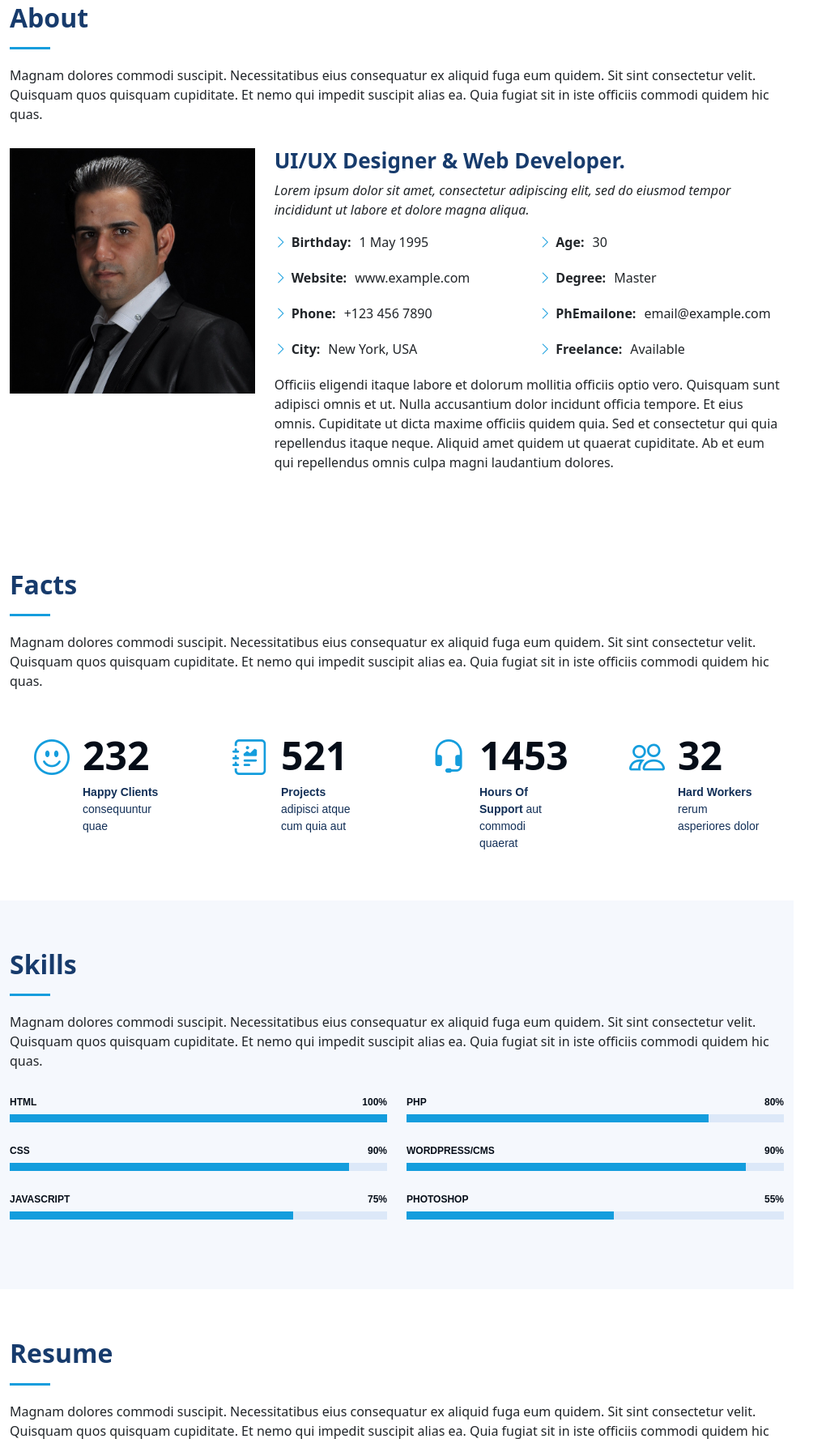
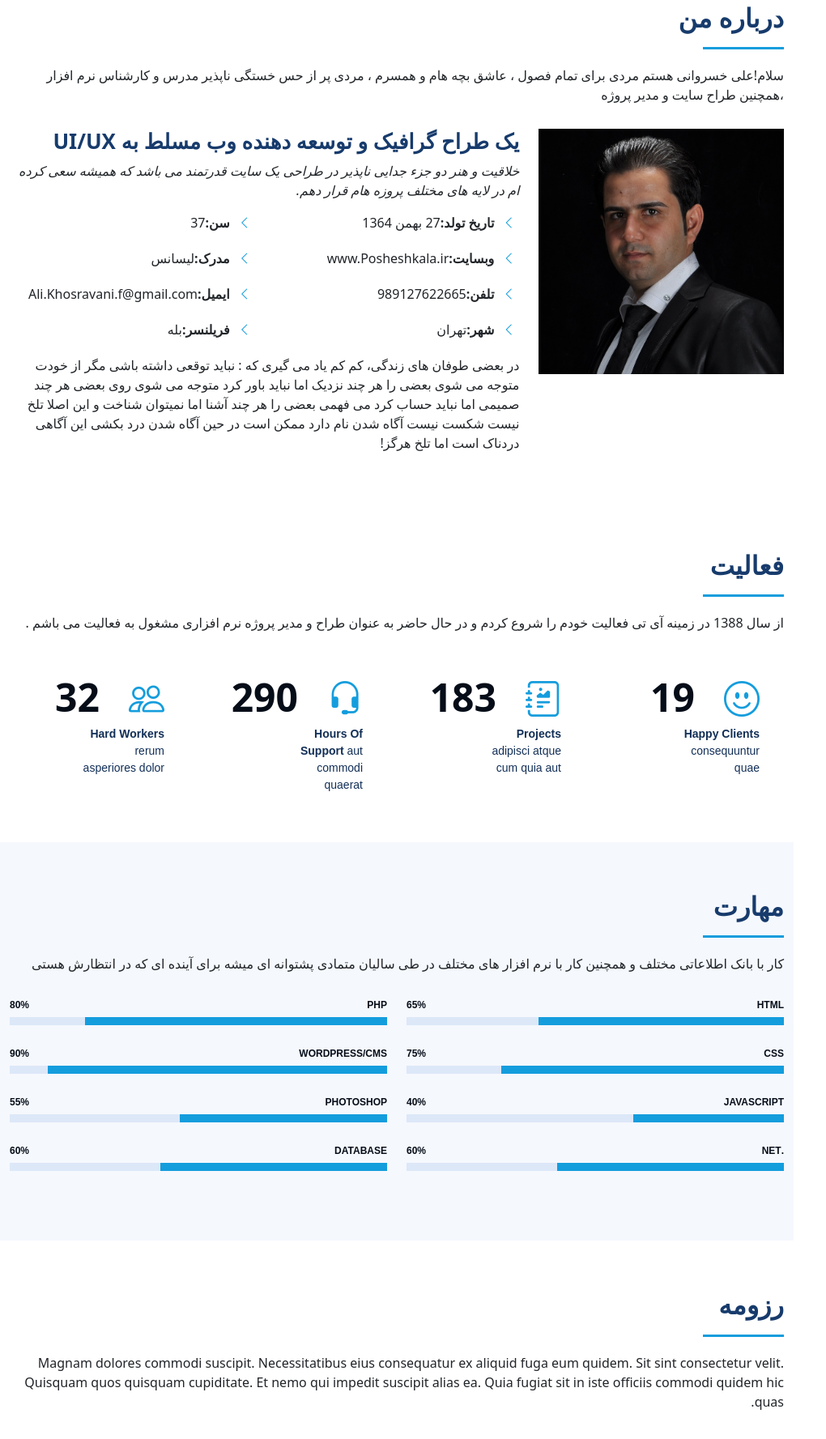
Before and after one commit to Posheshkala/Resume, a plain HTML site: page Index.html in a window 1280 px wide. Shown: the part 857-2634 px from the top of the page at 81% size, without its empty margins (0-1020 px from the left). Drawn offline with Linux system fonts and the light colour scheme; files whose address does not match are found by name.

Commit message:
test new 12-07-1401

```diff
--- a/Index.html
+++ b/Index.html
@@ -25,7 +25,7 @@
 
 <div class="profile">
 <img src="assets/img/profile-img.jpg" alt="" class="img-fluid rounded-circle">
- <h1 class="text-light"><a href="index.html">مهندس علی خسروانی</a></h1>
+ <h1 class="text-light"><a href="index.html">علی خسروانی</a></h1>
 
        <div class="social-links mt-3 text-center">
           <a href="#" class="twitter"><i class="bx bxl-twitter"></i></a>
@@ -55,7 +55,7 @@
   <section id="hero" class="d-flex flex-column justify-content-center align-items-center">
     <div class="hero-container" data-aos="fade-in">
       <h1>علی خسروانی</h1>
-      <p>من  یک  <span class="typed" data-typed-items=" طراح و گرافیست , توسعه دهنده , فریلنسر, برنامه نویس وب"></span> هستم</p>
+      <p>من  یک  <span class="typed" data-typed-items=" طراح و گرافیست , توسعه دهنده نرم افزار, فریلنسر, برنامه نویس وب"></span> هستم</p>
     </div>
   </section><!-- End Hero -->
 
@@ -65,41 +65,50 @@
       <div class="container">
 
         <div class="section-title">
-          <h2>About</h2>
-          <p>Magnam dolores commodi suscipit. Necessitatibus eius consequatur ex aliquid fuga eum quidem. Sit sint consectetur velit. Quisquam quos quisquam cupiditate. Et nemo qui impedit suscipit alias ea. Quia fugiat sit in iste officiis commodi quidem hic quas.</p>
+          <h2>درباره من</h2>
+          <p>
+	 سلام!علی خسروانی هستم  مردی برای تمام فصول ، عاشق بچه هام و همسرم  ، مردی پر از حس خستگی ناپذیر مدرس و کارشناس نرم افزار ،همچنین طراح سایت و مدیر پروژه
+         </p>
         </div>
 
         <div class="row">
-          <div class="col-lg-4" data-aos="fade-right">
+          <div class="col-lg-4" data-aos="fade-left">
             <img src="assets/img/profile-img.jpg" class="img-fluid" alt="">
           </div>
-          <div class="col-lg-8 pt-4 pt-lg-0 content" data-aos="fade-left">
-            <h3>UI/UX Designer &amp; Web Developer.</h3>
+          <div class="col-lg-8 pt-4 pt-lg-0 content" data-aos="fade-right">
+            <h3>یک طراح گرافیک و توسعه دهنده وب مسلط به UI/UX</h3>
             <p class="fst-italic">
-              Lorem ipsum dolor sit amet, consectetur adipiscing elit, sed do eiusmod tempor incididunt ut labore et dolore
-              magna aliqua.
+              خلاقیت و هنر دو جزء جدایی ناپذیر در طراحی یک سایت قدرتمند می باشد که همیشه سعی کرده ام در لایه های مختلف پروزه هام قرار دهم.
             </p>
             <div class="row">
               <div class="col-lg-6">
                 <ul>
-                  <li><i class="bi bi-chevron-right"></i> <strong>Birthday:</strong> <span>1 May 1995</span></li>
-                  <li><i class="bi bi-chevron-right"></i> <strong>Website:</strong> <span>www.example.com</span></li>
-                  <li><i class="bi bi-chevron-right"></i> <strong>Phone:</strong> <span>+123 456 7890</span></li>
-                  <li><i class="bi bi-chevron-right"></i> <strong>City:</strong> <span>New York, USA</span></li>
+                  <li><i class="bi bi-chevron-left"></i> <strong>تاریخ تولد: </strong> <span> 27 بهمن 1364</span></li>
+                  <li><i class="bi bi-chevron-left"></i> <strong>وبسایت: </strong> <span>www.Posheshkala.ir</span></li>
+                  <li><i class="bi bi-chevron-left"></i> <strong>تلفن: </strong> <span>989127622665</span></li>
+                  <li><i class="bi bi-chevron-left"></i> <strong>شهر: </strong> <span>تهران</span></li>
                 </ul>
               </div>
               <div class="col-lg-6">
                 <ul>
-                  <li><i class="bi bi-chevron-right"></i> <strong>Age:</strong> <span>30</span></li>
-                  <li><i class="bi bi-chevron-right"></i> <strong>Degree:</strong> <span>Master</span></li>
-                  <li><i class="bi bi-chevron-right"></i> <strong>PhEmailone:</strong> <span>email@example.com</span></li>
-                  <li><i class="bi bi-chevron-right"></i> <strong>Freelance:</strong> <span>Available</span></li>
+                  <li><i class="bi bi-chevron-left"></i> <strong>سن:</strong> <span>37</span></li>
+                  <li><i class="bi bi-chevron-left"></i> <strong>مدرک:</strong> <span>لیسانس</span></li>
+                  <li><i class="bi bi-chevron-left"></i> <strong>ایمیل:</strong> <span>Ali.Khosravani.f@gmail.com</span></li>
+                  <li><i class="bi bi-chevron-left"></i> <strong>فریلنسر:</strong> <span>بله</span></li>
                 </ul>
               </div>
             </div>
-            <p>
-              Officiis eligendi itaque labore et dolorum mollitia officiis optio vero. Quisquam sunt adipisci omnis et ut. Nulla accusantium dolor incidunt officia tempore. Et eius omnis.
-              Cupiditate ut dicta maxime officiis quidem quia. Sed et consectetur qui quia repellendus itaque neque. Aliquid amet quidem ut quaerat cupiditate. Ab et eum qui repellendus omnis culpa magni laudantium dolores.
+            <p>در بعضی طوفان های زندگی، کم کم یاد می گیری که :
+نباید توقعی داشته باشی مگر از خودت
+متوجه می شوی بعضی را هر چند نزدیک اما نباید باور کرد
+متوجه می شوی روی بعضی هر چند صمیمی اما نباید حساب کرد
+می فهمی بعضی را هر چند آشنا اما نمیتوان شناخت
+و این اصلا تلخ نیست
+شکست نیست
+آگاه شدن نام دارد
+ممکن است در حین آگاه شدن درد بکشی
+این آگاهی دردناک است
+اما تلخ هرگز!
             </p>
           </div>
         </div>
@@ -111,8 +120,8 @@
       <div class="container">
 
         <div class="section-title">
-          <h2>Facts</h2>
-          <p>Magnam dolores commodi suscipit. Necessitatibus eius consequatur ex aliquid fuga eum quidem. Sit sint consectetur velit. Quisquam quos quisquam cupiditate. Et nemo qui impedit suscipit alias ea. Quia fugiat sit in iste officiis commodi quidem hic quas.</p>
+          <h2>فعالیت</h2>
+          <p>از سال 1388 در زمینه آی تی فعالیت خودم را شروع کردم و در حال حاضر به عنوان طراح  و مدیر پروژه نرم افزاری مشغول به فعالیت می باشم .</p>
         </div>
 
         <div class="row no-gutters">
@@ -120,7 +129,7 @@
           <div class="col-lg-3 col-md-6 d-md-flex align-items-md-stretch" data-aos="fade-up">
             <div class="count-box">
               <i class="bi bi-emoji-smile"></i>
-              <span data-purecounter-start="0" data-purecounter-end="232" data-purecounter-duration="1" class="purecounter"></span>
+              <span data-purecounter-start="0" data-purecounter-end="19" data-purecounter-duration="1" class="purecounter"></span>
               <p><strong>Happy Clients</strong> consequuntur quae</p>
             </div>
           </div>
@@ -128,7 +137,7 @@
           <div class="col-lg-3 col-md-6 d-md-flex align-items-md-stretch" data-aos="fade-up" data-aos-delay="100">
             <div class="count-box">
               <i class="bi bi-journal-richtext"></i>
-              <span data-purecounter-start="0" data-purecounter-end="521" data-purecounter-duration="1" class="purecounter"></span>
+              <span data-purecounter-start="0" data-purecounter-end="183" data-purecounter-duration="1" class="purecounter"></span>
               <p><strong>Projects</strong> adipisci atque cum quia aut</p>
             </div>
           </div>
@@ -136,7 +145,7 @@
           <div class="col-lg-3 col-md-6 d-md-flex align-items-md-stretch" data-aos="fade-up" data-aos-delay="200">
             <div class="count-box">
               <i class="bi bi-headset"></i>
-              <span data-purecounter-start="0" data-purecounter-end="1453" data-purecounter-duration="1" class="purecounter"></span>
+              <span data-purecounter-start="0" data-purecounter-end="290" data-purecounter-duration="1" class="purecounter"></span>
               <p><strong>Hours Of Support</strong> aut commodi quaerat</p>
             </div>
           </div>
@@ -158,38 +167,45 @@
       <div class="container">
 
         <div class="section-title">
-          <h2>Skills</h2>
-          <p>Magnam dolores commodi suscipit. Necessitatibus eius consequatur ex aliquid fuga eum quidem. Sit sint consectetur velit. Quisquam quos quisquam cupiditate. Et nemo qui impedit suscipit alias ea. Quia fugiat sit in iste officiis commodi quidem hic quas.</p>
+          <h2>مهارت</h2>
+          <p>کار با بانک اطلاعاتی مختلف و همچنین کار با نرم افزار های مختلف در طی سالیان متمادی پشتوانه ای میشه برای آینده ای که در انتظارش هستی</p>
         </div>
 
         <div class="row skills-content">
 
-          <div class="col-lg-6" data-aos="fade-up">
+          <div class="col-lg-6" data-aos="fade-up" >
 
             <div class="progress">
-              <span class="skill">HTML <i class="val">100%</i></span>
+              <span class="skill">HTML <i class="val">65%</i></span>
               <div class="progress-bar-wrap">
-                <div class="progress-bar" role="progressbar" aria-valuenow="100" aria-valuemin="0" aria-valuemax="100"></div>
+                <div class="progress-bar" role="progressbar" aria-valuenow="65" aria-valuemin="0" aria-valuemax="100"></div>
               </div>
             </div>
 
             <div class="progress">
-              <span class="skill">CSS <i class="val">90%</i></span>
-              <div class="progress-bar-wrap">
-                <div class="progress-bar" role="progressbar" aria-valuenow="90" aria-valuemin="0" aria-valuemax="100"></div>
-              </div>
-            </div>
-
-            <div class="progress">
-              <span class="skill">JavaScript <i class="val">75%</i></span>
+              <span class="skill">CSS <i class="val">75%</i></span>
               <div class="progress-bar-wrap">
                 <div class="progress-bar" role="progressbar" aria-valuenow="75" aria-valuemin="0" aria-valuemax="100"></div>
               </div>
             </div>
 
+            <div class="progress">
+              <span class="skill">JavaScript <i class="val">40%</i></span>
+              <div class="progress-bar-wrap">
+                <div class="progress-bar" role="progressbar" aria-valuenow="40" aria-valuemin="0" aria-valuemax="100"></div>
+              </div>
+            </div>
+
+	<div class="progress">
+              <span class="skill">.NET <i class="val">60%</i></span>
+              <div class="progress-bar-wrap">
+                <div class="progress-bar" role="progressbar" aria-valuenow="60" aria-valuemin="0" aria-valuemax="100"></div>
+              </div>
+	</div>
+
           </div>
 
-          <div class="col-lg-6" data-aos="fade-up" data-aos-delay="100">
+          <div class="col-lg-6" data-aos="fade-up" data-aos-delay="300" >
 
             <div class="progress">
               <span class="skill">PHP <i class="val">80%</i></span>
@@ -212,6 +228,13 @@
               </div>
             </div>
 
+           <div class="progress">
+              <span class="skill">Database <i class="val">60%</i></span>
+              <div class="progress-bar-wrap">
+                <div class="progress-bar" role="progressbar" aria-valuenow="60" aria-valuemin="0" aria-valuemax="100"></div>
+              </div>
+            </div>
+
           </div>
 
         </div>
@@ -224,12 +247,12 @@
       <div class="container">
 
         <div class="section-title">
-          <h2>Resume</h2>
+          <h2>رزومه</h2>
           <p>Magnam dolores commodi suscipit. Necessitatibus eius consequatur ex aliquid fuga eum quidem. Sit sint consectetur velit. Quisquam quos quisquam cupiditate. Et nemo qui impedit suscipit alias ea. Quia fugiat sit in iste officiis commodi quidem hic quas.</p>
         </div>
 
         <div class="row">
-          <div class="col-lg-6" data-aos="fade-up">
+          <div class="col-lg-6" data-aos="fade-down">
             <h3 class="resume-title">Sumary</h3>
             <div class="resume-item pb-0">
               <h4>Alex Smith</h4>
--- a/assets/css/style.css
+++ b/assets/css/style.css
@@ -168,7 +168,7 @@ overflow-y:auto;
 #hero .hero-container {
   position: relative;
   z-index: 2;
-  min-width: 300px;
+  min-width: 1200px;
 }
 
 #hero h1 {
@@ -182,7 +182,7 @@ overflow-y:auto;
 #hero p {
   color: #fff;
   margin-bottom: 50px;
-  font-size: 26px;
+  font-size: 28px;
   font-family: "Poppins", sans-serif;
 }
 
@@ -195,12 +195,14 @@ overflow-y:auto;
 
 #main {
   margin-right: 300px;
+
 }
 
 
 section {
   padding: 60px 0;
   overflow: hidden;
+direction:rtl;
 }
 
 .section-bg {
@@ -209,6 +211,7 @@ section {
 
 .section-title {
   padding-bottom: 30px;
+
 }
 
 .section-title h2 {
@@ -224,11 +227,11 @@ section {
   content: "";
   position: absolute;
   display: block;
-  width: 50px;
+  width: 100px;
   height: 3px;
   background: #149ddd;
   bottom: 0;
-  left: 0;
+  right: 0;
 }
 
 .section-title p {
@@ -287,7 +290,7 @@ section {
   display: block;
   font-size: 44px;
   color: #149ddd;
-  float: left;
+  float: right;
   line-height: 0;
 }
 
@@ -297,8 +300,9 @@ section {
   display: block;
   font-weight: 700;
   color: #050d18;
-  margin-left: 60px;
+  margin-right: 80px;
 }
+
 
 .facts .count-box p {
   padding: 15px 0 0 0;
@@ -323,7 +327,7 @@ section {
 }
 
 /*--------------------------------------------------------------
-# Akills
+# Skills
 --------------------------------------------------------------*/
 .skills .progress {
   height: 60px;
@@ -343,7 +347,7 @@ section {
 }
 
 .skills .progress .skill .val {
-  float: right;
+  float: left;
   font-style: normal;
 }
 
```
